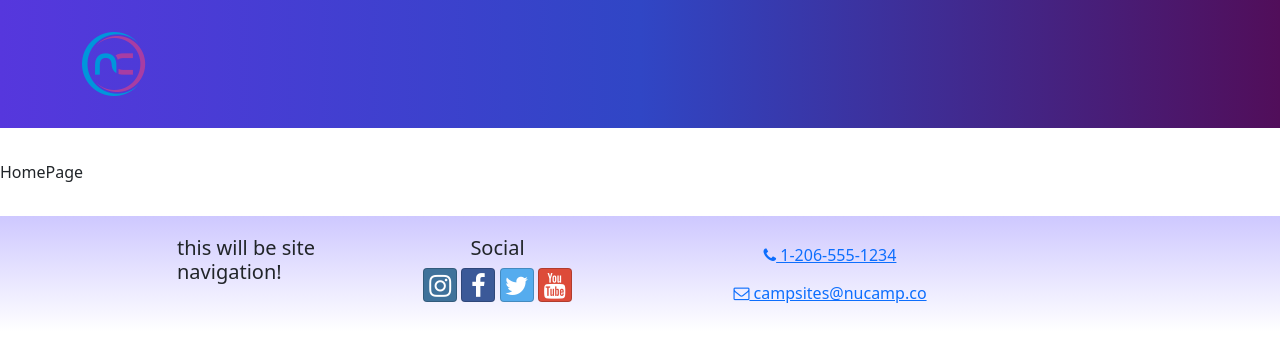
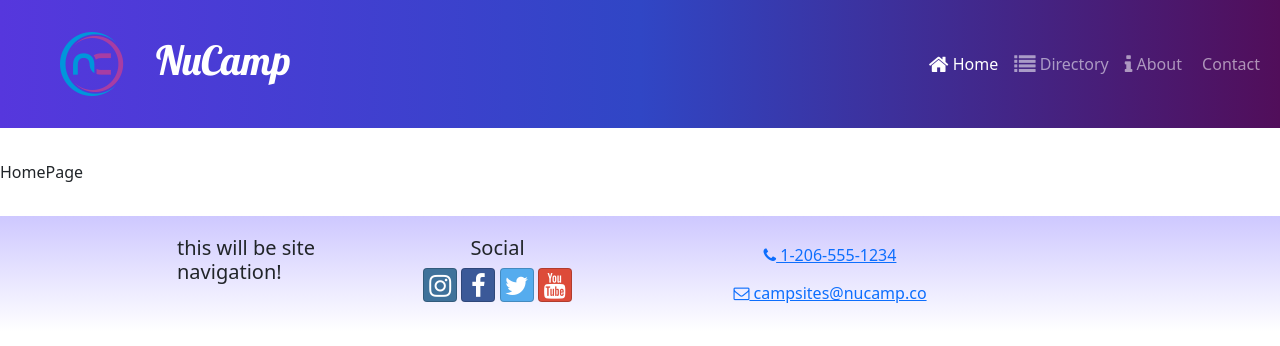
Before and after one commit to leahkatherine/react-nucamp, a React (Create React App) app: page / in a window 1280 px wide. Shown: the top 346 px of the page. Built offline with nearby package versions, Linux system fonts and the light colour scheme.

Commit message:
Buidiing the nav bar - I moved it from App.js to Header.js, and set the card up how to demo suggests. Now currently adding some boot strap nav bar components for margins, and collapse

```diff
--- a/src/App.js
+++ b/src/App.js
@@ -4,6 +4,7 @@ import HomePage from './pages/HomePage';
 import React from 'react';
 import { Container, Navbar, NavbarBrand } from 'reactstrap';
 import NucampLogo from './app/assets/img/logo.png';
+import Header from './components/Header';
 import Footer from './components/Footer';
 import CampsitesDirectoryPage from './pages/CampsitesDirectoryPage';
 import './App.css';
@@ -11,13 +12,7 @@ import './App.css';
 function App() {
     return (
         <div className="App">
-          <Navbar dark color='primary' sticky='top' expand='md'>
-              <Container>
-                  <NavbarBrand href='/'>
-                      <img src={NucampLogo} alt='nucamp logo'/>
-                  </NavbarBrand>
-              </Container>
-          </Navbar>
+          <Header/>
           <Routes>
                 <Route path='/'  element={<HomePage/>} />
                 <Route path='contact' element={<ContactPage/>}/>
--- a/src/components/Header.js
+++ b/src/components/Header.js
@@ -1 +1,50 @@
-import {Navbar, NavbarBrand} from 'reactstrap';
+import {useState} from 'react';
+import {Navbar,
+        NavbarBrand,
+        Collapse,
+        NavbarToggler,
+        Nav,
+        NavItem
+        } from 'reactstrap';
+import {NavLink} from 'react-router-dom';
+import NucampLogo from '../app/assets/img/logo.png';
+
+
+const Header = () => {
+    return (
+        <Navbar dark color='primary' sticky='top' expand='md'>
+            <NavbarBrand className='ms-5' href='/'>
+                <img src={NucampLogo} alt='nucamp logo' className='float-start'/>
+                <h1 className='mt-1'>NuCamp</h1>
+            </NavbarBrand>
+
+            <NavbarToggler/>
+            <Collapse navbar>
+                <Nav className='ms-auto' navbar>
+                    <NavItem>
+                        <NavLink className='nav-link' to='/'>
+                            <i className='fa fa-home fa-lg'/> Home
+                        </NavLink>
+                    </NavItem>
+                    <NavItem>
+                        <NavLink className='nav-link' to='/directory'>
+                            <i className='fa fa-list fa-lg'/> Directory
+                        </NavLink>
+                    </NavItem>
+                    <NavItem>
+                        <NavLink className='nav-link' to='/about'>
+                            <i className='fa fa-info fa-lg'/> About
+                        </NavLink>
+                    </NavItem>
+                    <NavItem>
+                        <NavLink className='nav-link' to='/contact'>
+                            <i className='fa fa-address fa-lg'/> Contact
+                        </NavLink>
+                    </NavItem>
+                </Nav>
+            </Collapse>
+    </Navbar>
+    )
+};
+
+export default Header;
```
